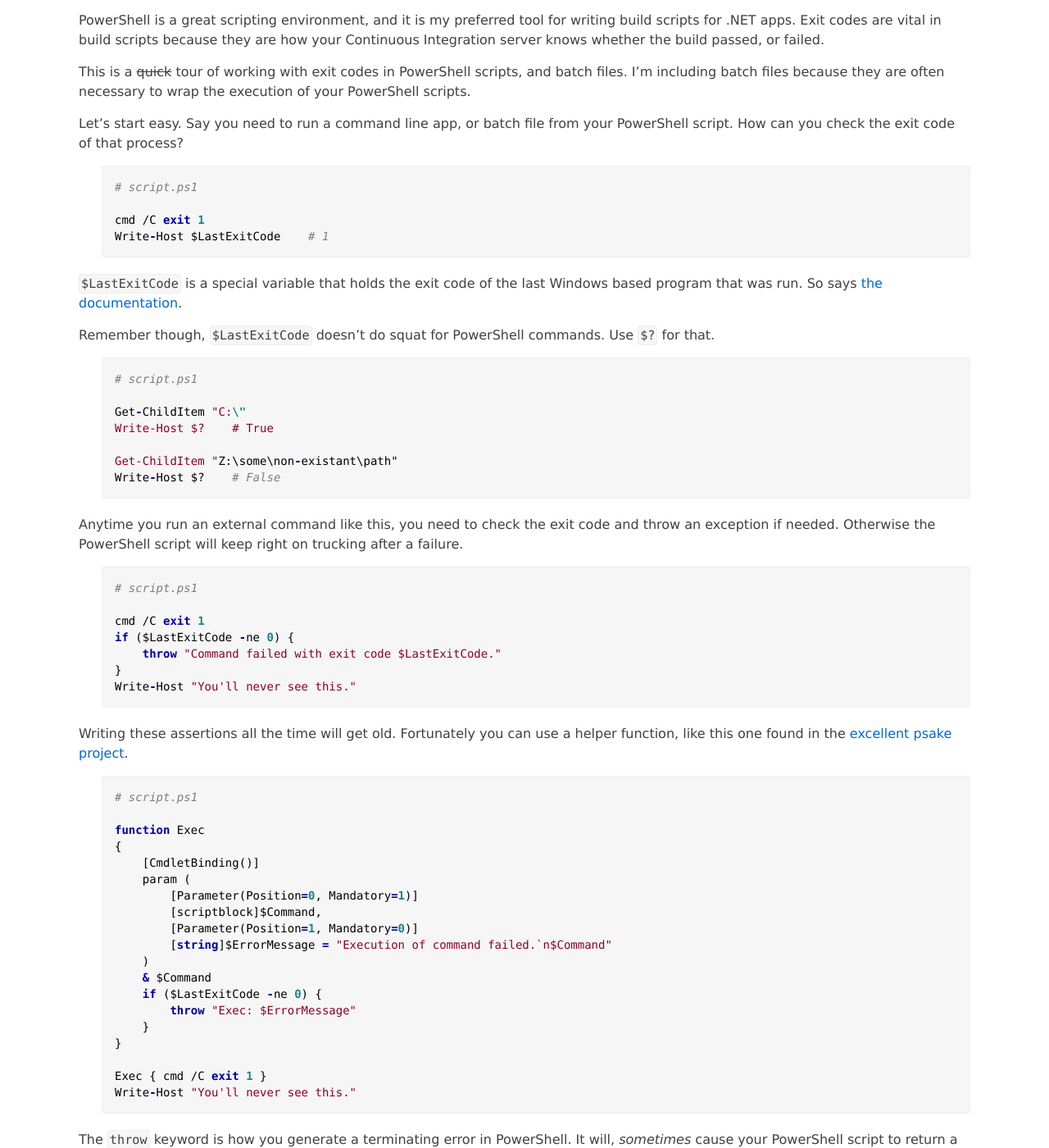
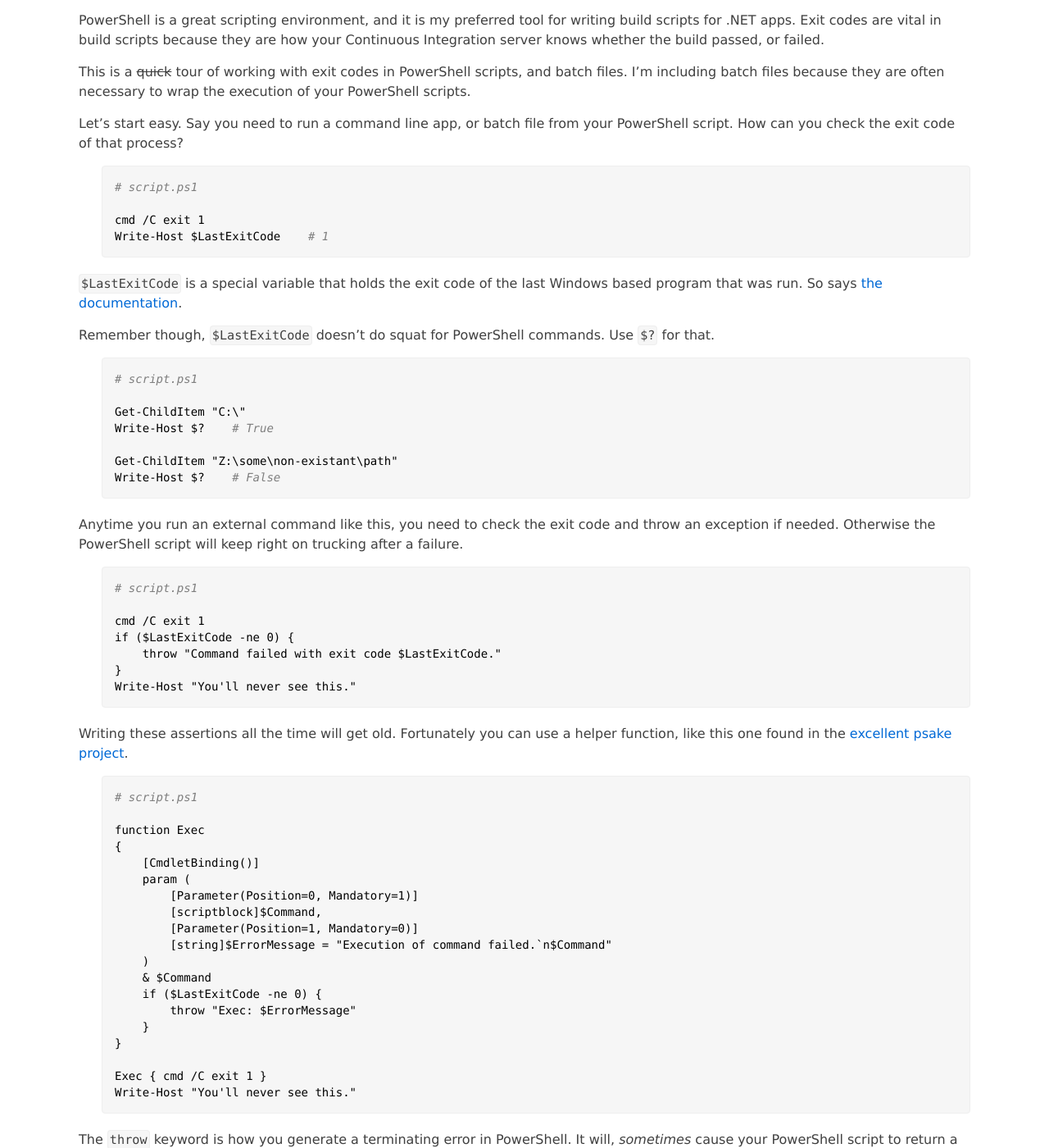
Before and after one commit to jpoehls/zduck.com, a Jekyll site: the page built from _posts/2012/2012-06-23-powershell-batch-files-exit-codes.md, in a window 1280 px wide and 1400 px high, scrolled down 427 px. Shown: the whole window at 82% size. Built offline with Jekyll 4.4.1, drawn with Linux system fonts in a browser that asks for light colours; comment, search, counter and statistics services are not loaded; some of the changed text lies outside the part shown.

Commit message:
Added start of PowerShell specific syntax highlighting.

```diff
--- a/_posts/2012/2012-06-23-powershell-batch-files-exit-codes.md
+++ b/_posts/2012/2012-06-23-powershell-batch-files-exit-codes.md
@@ -20,7 +20,7 @@ This is a <strike>quick</strike> tour of working with exit codes in PowerShell s
 
 Let's start easy. Say you need to run a command line app, or batch file from your PowerShell script. How can you check the exit code of that process?
 
-<pre data-language="generic">
+<pre data-language="powershell">
 # script.ps1
 
 cmd /C exit 1
@@ -31,7 +31,7 @@ Write-Host $LastExitCode    # 1
 
 Remember though, `$LastExitCode` doesn't do squat for PowerShell commands. Use `$?` for that.
 
-<pre data-language="generic">
+<pre data-language="powershell">
 # script.ps1
 
 Get-ChildItem "C:\"
@@ -43,7 +43,7 @@ Write-Host $?    # False
 
 Anytime you run an external command like this, you need to check the exit code and throw an exception if needed. Otherwise the PowerShell script will keep right on trucking after a failure.
 
-<pre data-language="generic">
+<pre data-language="powershell">
 # script.ps1
 
 cmd /C exit 1
@@ -55,7 +55,7 @@ Write-Host "You'll never see this."
 
 Writing these assertions all the time will get old. Fortunately you can use a helper function, like this one found in the [excellent psake project](http://github.com/psake/psake).
 
-<pre data-language="generic">
+<pre data-language="powershell">
 # script.ps1
 
 function Exec
@@ -79,7 +79,7 @@ Write-Host "You'll never see this."
 
 The `throw` keyword is how you generate a terminating error in PowerShell. It will, _sometimes_ cause your PowerShell script to return a failing exit code (1). Wait, when does it _not_ cause a failing exit code, you ask? Ah, this is where PowerShell's warts start to show. Let me demonstrate some scenarios.
 
-<pre data-language="generic">
+<pre data-language="powershell">
 # broken.ps1
 
 throw "I'm broken"
@@ -135,7 +135,7 @@ Whoa! We still saw the error, but PowerShell returned a passing exit code. What
 
 A workaround is to add a `trap` statement to the top of your PowerShell script. (Thanks, Chris Oldwood, for [pointing this out](http://chrisoldwood.blogspot.com/2011/05/powershell-throwing-exceptions-exit.html)!)
 
-<pre data-language="generic">
+<pre data-language="powershell">
 # broken.ps1
 
 trap
@@ -189,7 +189,7 @@ This wrapper will execute the PowerShell script with the same file name (i.e. `s
 
 Let's test it out.
 
-<pre data-language="generic">
+<pre data-language="powershell">
 # script.ps1
 
 param($Arg1, $Arg2)
--- a/assets/rainbow.js
+++ b/assets/rainbow.js
@@ -66,3 +66,12 @@ Rainbow.extend([
         'pattern': /(function)\s(.*?)(?=\()/g
     }
 ]);
+
+
+
+Rainbow.extend('powershell', [
+    {
+        'name': 'comment',
+        'pattern': /\#.*$/gm
+    }
+], true);
```
